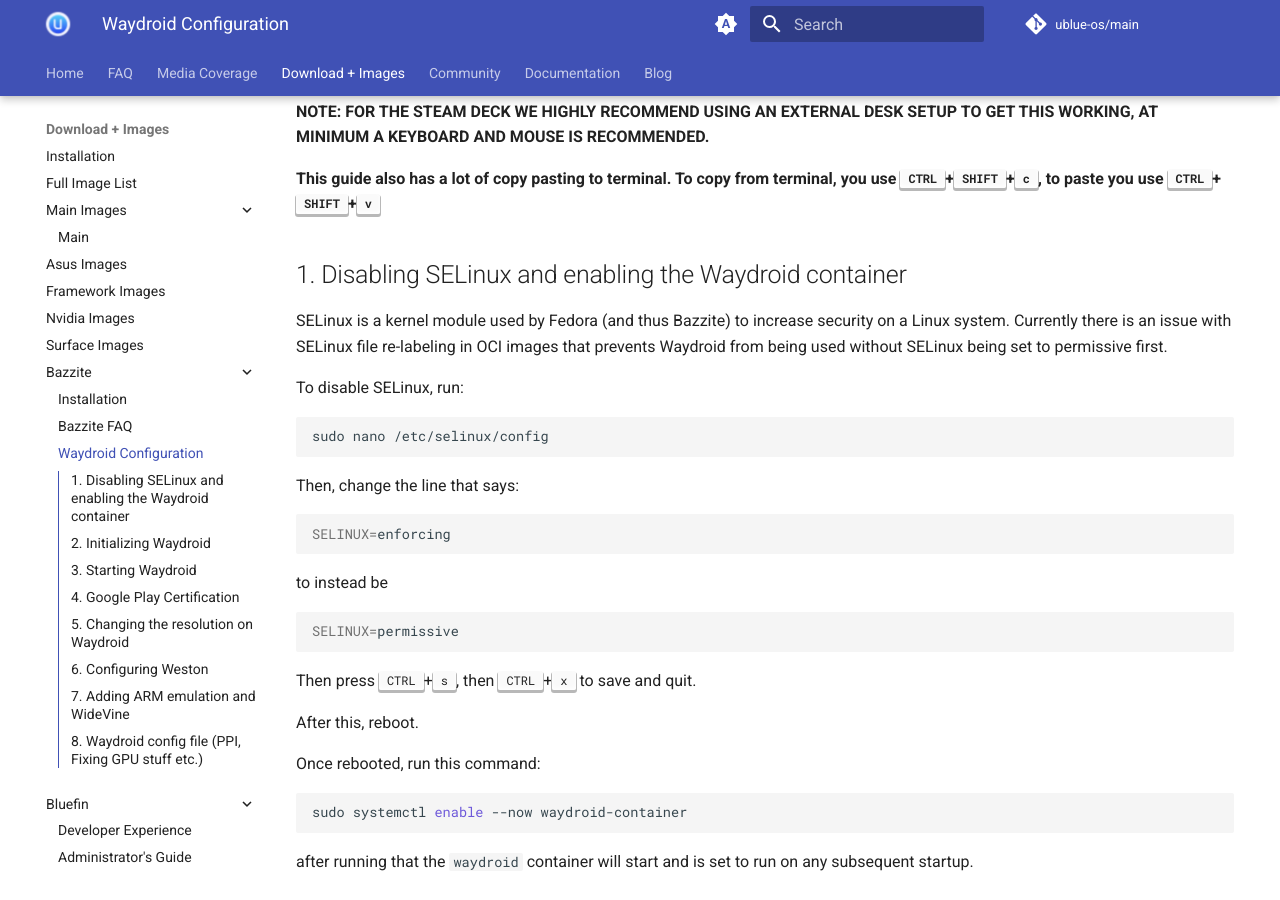
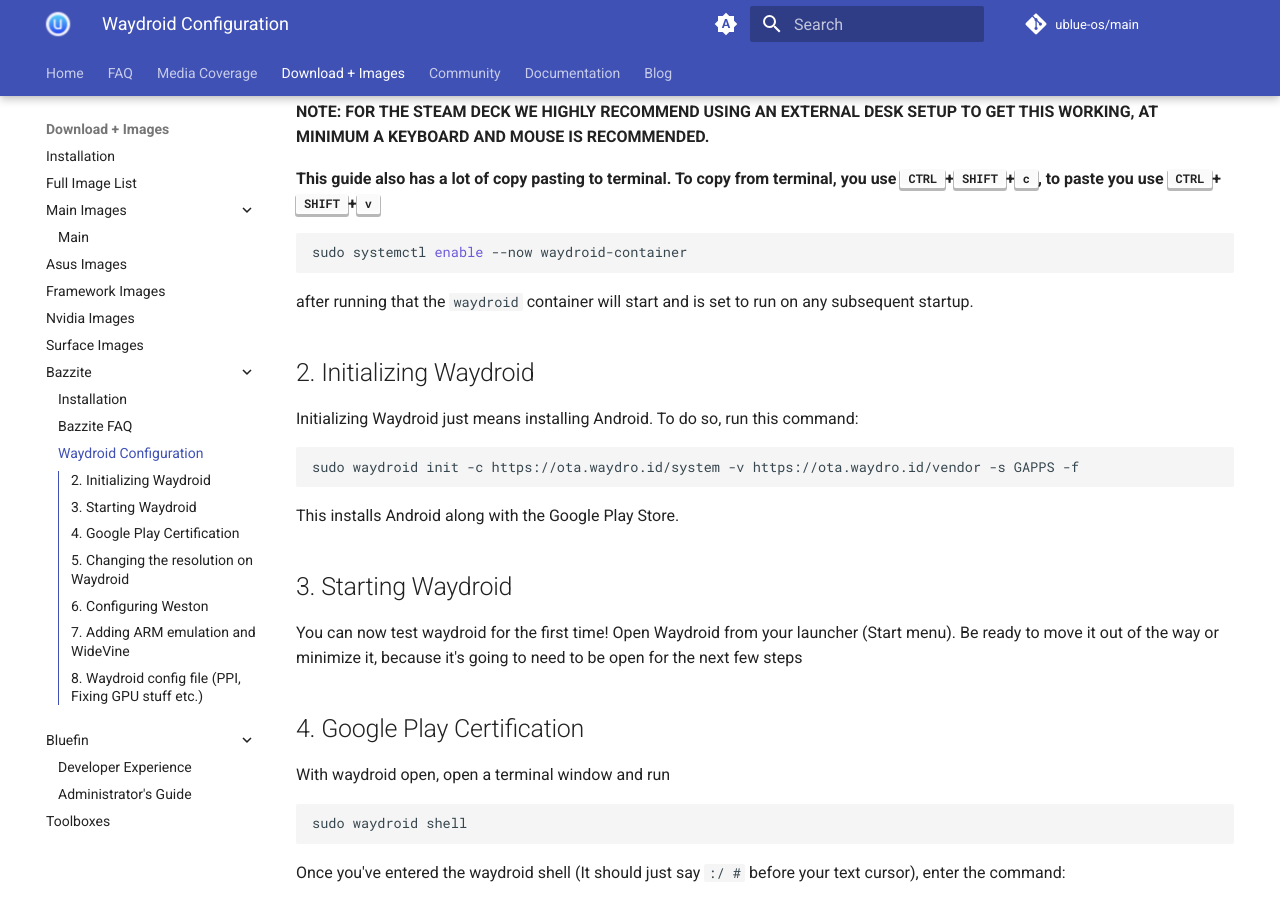
Before and after one commit to ublue-os/website, an MkDocs documentation site: the page built from docs/images/bazzite/waydroid.md, in a window 1280 px wide and 900 px high, scrolled down 261 px. Built offline with MkDocs 1.6.1 and Material for MkDocs 9.7.7, drawn with Linux system fonts in a browser that asks for light colours; comment, search, counter and statistics services are not loaded.

Commit message:
chore: Remove SELinux step
It should work now.

````diff
--- a/docs/images/bazzite/waydroid.md
+++ b/docs/images/bazzite/waydroid.md
@@ -3,35 +3,6 @@
 **NOTE: FOR THE STEAM DECK WE HIGHLY RECOMMEND USING AN EXTERNAL DESK SETUP TO GET THIS WORKING, AT MINIMUM A KEYBOARD AND MOUSE IS RECOMMENDED.**
 
 **This guide also has a lot of copy pasting to terminal. To copy from terminal, you use <kbd>CTRL</kbd>+<kbd>SHIFT</kbd>+<kbd>c</kbd>, to paste you use <kbd>CTRL</kbd>+<kbd>SHIFT</kbd>+<kbd>v</kbd>**
-
-## 1. Disabling SELinux and enabling the Waydroid container
-
-SELinux is a kernel module used by Fedora (and thus Bazzite) to increase security on a Linux system.
-Currently there is an issue with SELinux file re-labeling in OCI images that prevents Waydroid from being used without SELinux being set to permissive first.
-
-To disable SELinux, run:
-
-```bash
-sudo nano /etc/selinux/config
-```
-
-Then, change the line that says:
-
-```bash
-SELINUX=enforcing
-```
-
-to instead be
-
-```bash
-SELINUX=permissive
-```
-
-Then press <kbd>CTRL</kbd>+<kbd>s</kbd>, then <kbd>CTRL</kbd>+<kbd>x</kbd> to save and quit.
-
-After this, reboot.
-
-Once rebooted, run this command:
 
 ```bash
 sudo systemctl enable --now waydroid-container
````
